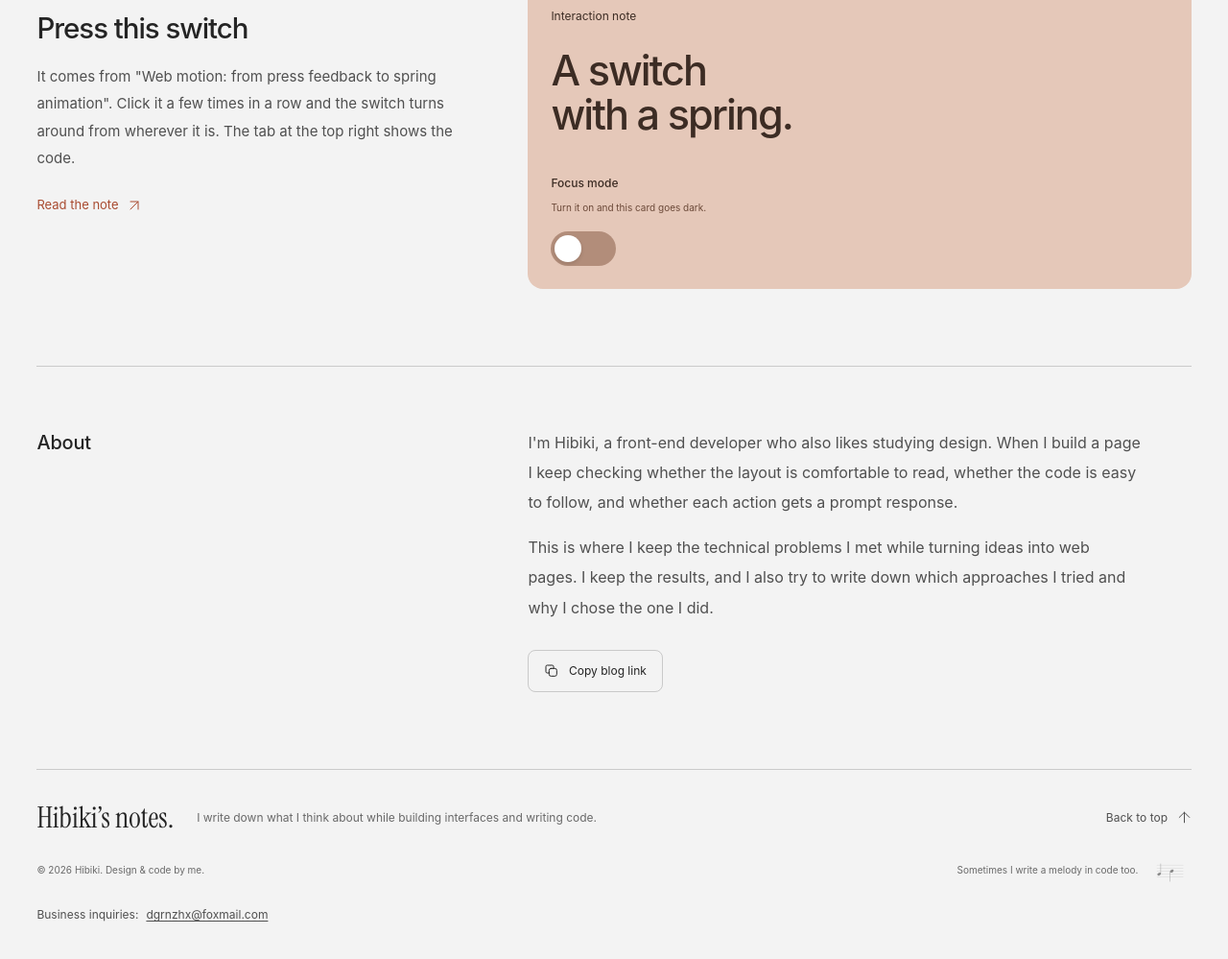
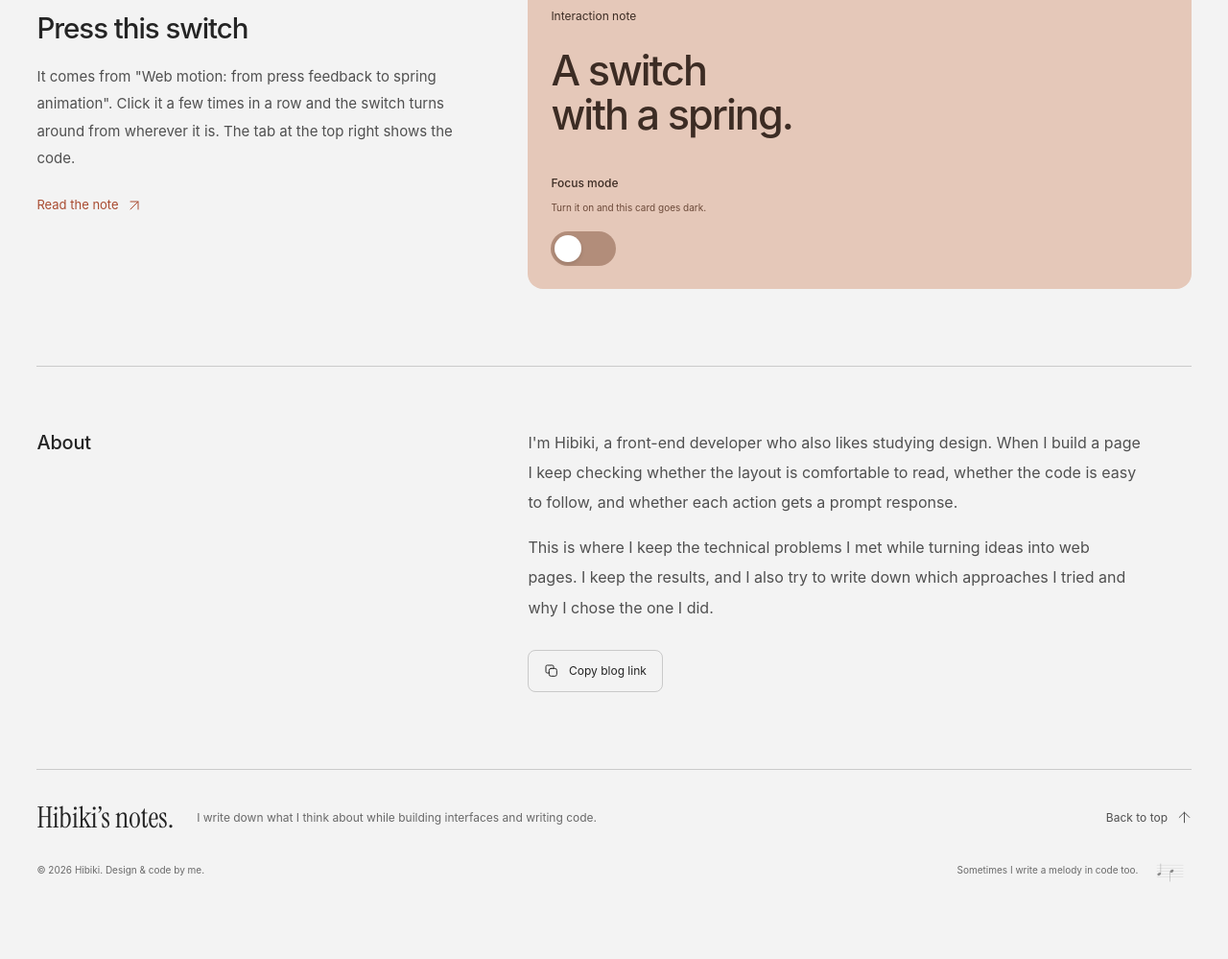
Before and after one commit to HibikiReo/HibikiReo.github.io, an Astro site: page / in a window 1280 px wide. Shown: the part 1579-2578 px from the top of the page at 96% size. After the commit the page ends 2522 px from the top, so only its background shows below. Built offline with nearby package versions, Linux system fonts and the light colour scheme; Astro itself is replaced by a stand-in of ours.

Commit message:
Remove business contact email from blog

```diff
--- a/src/components/SiteFooter.astro
+++ b/src/components/SiteFooter.astro
@@ -15,8 +15,4 @@ const year = new Date().getFullYear();
     <span>© {year} Hibiki. Design & code by me.</span>
     <span class="footer-note">{t("偶尔也用代码写点旋律。", "Sometimes I write a melody in code too.")}<Engraved class="footer-motif" options={{ lead: 0, measures: [{ events: [{ pitches: ['G4'], value: 4 }, { pitches: ['B4'], value: 4 }], barline: 'none' }] }} before={0.2} after={0.2} top={1} bottom={0.6} /></span>
   </div>
-  <p class="footer-contact">
-    <span>{t("商务联系：", "Business inquiries:")}</span>
-    <a href="mailto:dgrnzhx@foxmail.com">dgrnzhx@foxmail.com</a>
-  </p>
 </footer>
--- a/src/styles/global.css
+++ b/src/styles/global.css
@@ -149,9 +149,6 @@ h2 { font-size: clamp(1.65rem, 2.5vw, 3.5rem); font-weight: 500; line-height: 1.
 .footer-bottom { display: flex; align-items: center; justify-content: space-between; flex-wrap: wrap; gap: 1rem; margin-top: 1.5rem; font-size: .625rem; color: var(--ink-3); }
 .footer-note { display: flex; align-items: center; gap: .75rem; }
 .footer-motif { width: 2.7rem; height: 1.1rem; opacity: .5; }
-.footer-contact { display: flex; align-items: center; flex-wrap: wrap; gap: 0 .5rem; margin-top: 1rem; font-size: .75rem; color: var(--ink-2); }
-.footer-contact a { display: inline-flex; align-items: center; min-height: 2.75rem; text-decoration: underline; text-underline-offset: .2em; }
-.footer-contact a:hover { color: var(--accent); }
 
 .toast { position: fixed; left: 50%; bottom: 1.5rem; z-index: 60; width: max-content; max-width: calc(100% - 2rem); padding: .9rem 1.3rem; border: 1px solid var(--rule); border-radius: 999px; background: var(--panel-glass); color: var(--ink-2); font-size: .8125rem; text-align: center; box-shadow: var(--shadow-sheet); -webkit-backdrop-filter: blur(20px); backdrop-filter: blur(20px); opacity: 0; translate: -50% 1rem; pointer-events: none; transition: opacity .25s, translate .35s var(--ease); }
 .toast.is-visible { opacity: 1; translate: -50% 0; }
```
